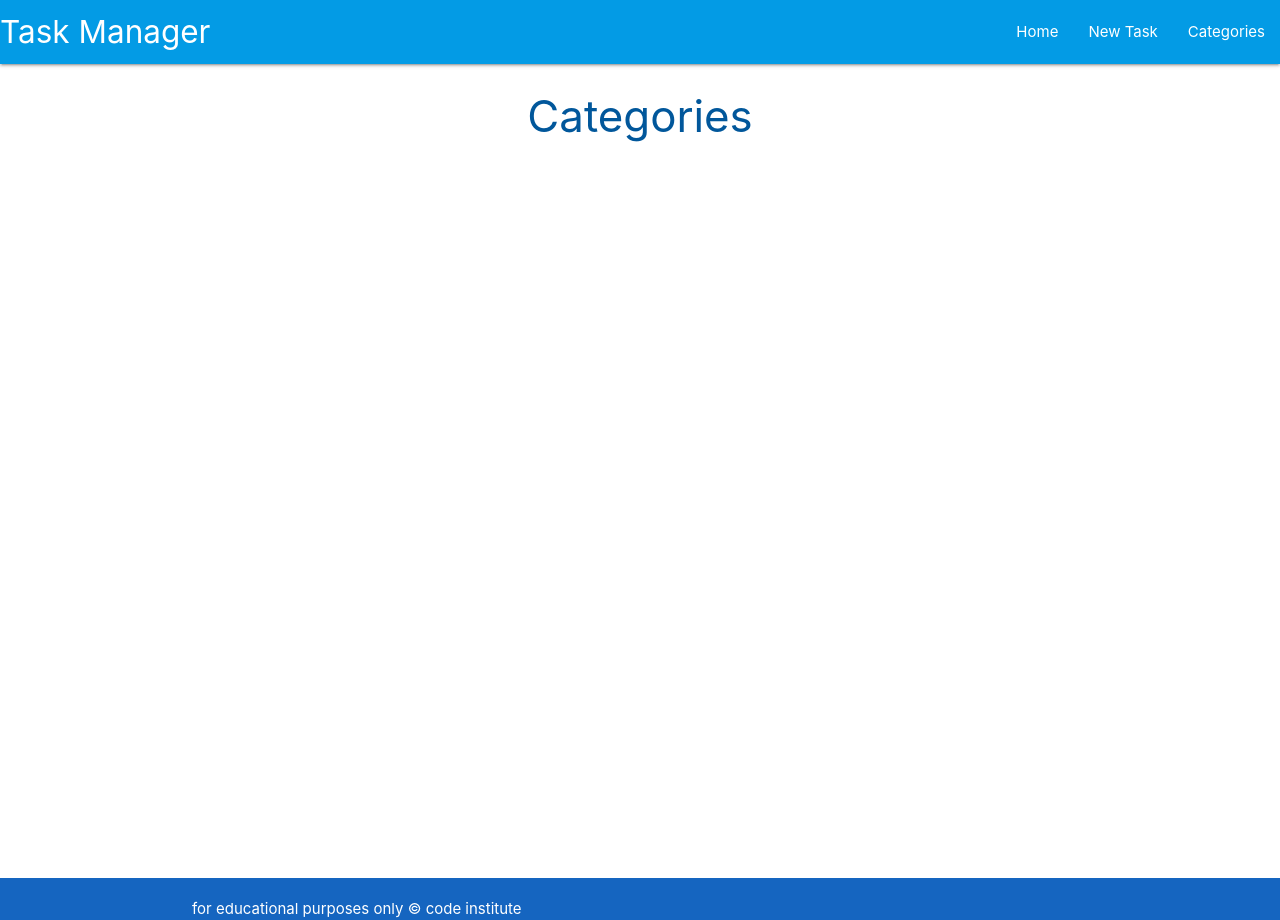
After one commit to vanderpatrick/dataWalkthrough, a Flask app: page /categories in a window 1280 px wide. The commit adds this page. Run offline with Flask 2, Linux system fonts and the light colour scheme; some libraries are stand-ins or nearby versions.

Commit message:
Add categorie and add_categories html pages, create render function for categories.html

```diff
--- a/taskmanager/routes.py
+++ b/taskmanager/routes.py
@@ -6,3 +6,8 @@ from taskmanager.models import Category, Task
 @app.route("/")
 def home():
     return render_template("tasks.html")
+
+
+@app.route("/categories")
+def categories():
+    return render_template("categories.html")
--- a/taskmanager/templates/base.html
+++ b/taskmanager/templates/base.html
@@ -24,7 +24,7 @@
                 <ul class="right hide-on-med-and-down">
                     <li><a href="{{url_for('home')}}">Home</a></li>
                     <li><a href="">New Task</a></li>
-                    <li><a href="">Categories</a></li>
+                    <li><a href="{{url_for('categories')}}">Categories</a></li>
 
                 </ul>
             </div>
--- /dev/null
+++ b/taskmanager/templates/categories.html
@@ -0,0 +1,6 @@
+{% extends "base.html" %}
+{% block content %}
+
+<h3 class="light-blue-text text-darken-4 center-align">Categories</h3>
+
+{% endblock %}
```
Also changed, not shown: taskmanager/templates/add_categories.html (added, +13 -0 lines).
